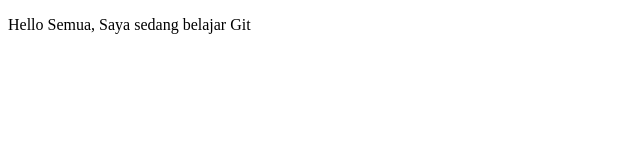
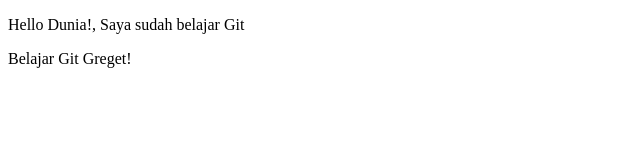
Before and after one commit to yaumiaz/belajar-git, a plain HTML site: page index.html in a window 1280 px wide. Shown: the whole page, without its empty margins (0-640 px from the left). Drawn offline with Linux system fonts and the light colour scheme.

Commit message:
belajar git greget!

```diff
--- a/index.html
+++ b/index.html
@@ -5,6 +5,7 @@
 		<title>Belajar Git - Project 01</title>
 	</head>
 	<body>
-	<p>Hello Semua, Saya sedang belajar Git</p>
+	<p>Hello Dunia!, Saya sudah belajar Git</p>
+	<p>Belajar Git Greget!</p>
 	</body>
 </html>
```
